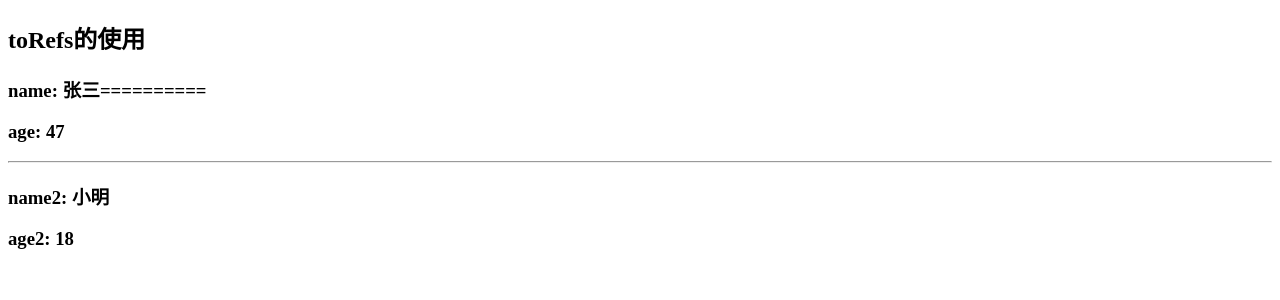
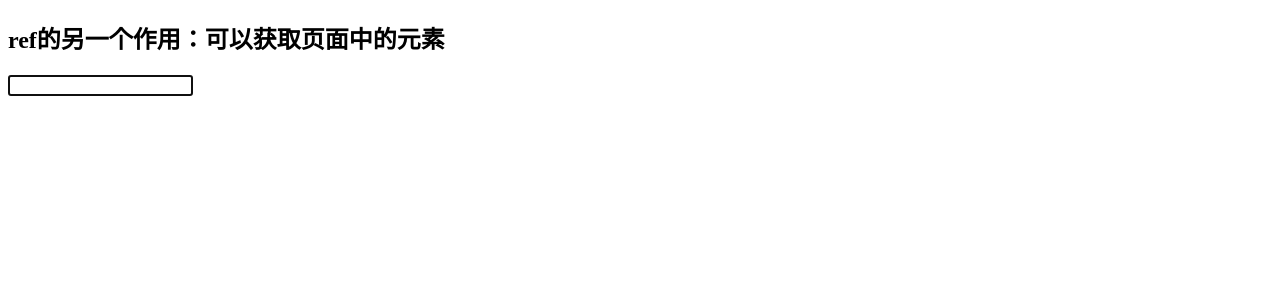
Before and after one commit to GHwhisper/Vue3_Study, a Vue app: page / in a window 1280 px wide. Shown: the top 300 px of the page. Built offline with nearby package versions, Linux system fonts and the light colour scheme.

Commit message:
使用ref获取页面元素

```diff
--- a/src/App.vue
+++ b/src/App.vue
@@ -1,58 +1,26 @@
 <template>
-  <h2>toRefs的使用</h2>
-<!--  <h3>name: {{ state.name }}</h3>-->
-<!--  <h3>age: {{ state.age }}</h3>-->
-  <h3>name: {{ name }}</h3>
-  <h3>age: {{ age }}</h3>
-  <hr>
-  <h3>name2: {{ name2 }}</h3>
-  <h3>age2: {{ age2 }}</h3>
+  <h2>ref的另一个作用：可以获取页面中的元素</h2>
+  <input type="text" ref="inputRef">
 </template>
 
 <script lang="ts">
-import { defineComponent, reactive, toRefs } from 'vue'
-
-function useFeatureX() {
-  const state = reactive({
-    name2: '小明',
-    age2: 18
-  })
-
-  return {
-    ...toRefs(state)
-  }
-}
+import { defineComponent, onMounted, ref } from 'vue'
 
 export default defineComponent({
   name: 'App',
+
+  // 需求：页面加载完毕后，文本框自动获取焦点
+
   setup() {
-    const state = reactive({
-      name: '张三',
-      age: 47
+    // 默认是空的，页面加载完毕，说明组件已经存在，获取文本框元素
+    const inputRef = ref<HTMLElement | null>(null)
+
+    onMounted(() => {
+      inputRef.value && inputRef.value.focus() // 自动获取焦点
     })
 
-    // toRefs 可以把一个响应式对象转换成普通对象，该普通对象的每个 property 都是一个 ref
-    // const state2 = toRefs(state)
-    // console.log(state2)
-    const { name, age } = toRefs(state)
-
-    // 定时器，更新数据（数据变化，界面随之变化）
-    setInterval(() => {
-      // state.name += '=='
-      // state2.name.value += '=='
-      name.value += '=='
-    }, 1000)
-
-    const { name2, age2 } = useFeatureX()
-
     return {
-      // state,
-      // ...state, // 不是响应式数据
-      // ...state2, // toRefs 返回来的对象
-      name,
-      age,
-      name2,
-      age2,
+      inputRef,
     }
   }
 })
```
